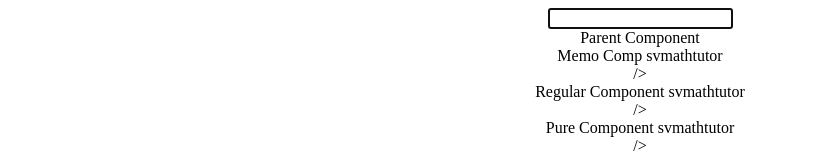
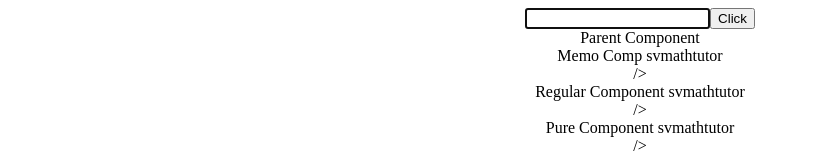
Before and after one commit to rob4abcba/ReactJS-Project, a React (Create React App) app: page / in a window 1280 px wide. Shown: the top 160 px of the page, without its empty margins (0-827 px from the left). Built offline with nearby package versions, Linux system fonts and the light colour scheme.

Commit message:
Access user's input via inputRef.current.value.

```diff
--- a/src/components/RefsDemo.js
+++ b/src/components/RefsDemo.js
@@ -12,10 +12,15 @@ class RefsDemo extends Component {
         console.log("this.inputRef = ", this.inputRef)
     }
 
+    clickHandler = () => {
+        alert(this.inputRef.current.value)
+    }
+
     render() {
         return (
             <div>
                 <input type="text" ref={this.inputRef} />
+                <button onClick={this.clickHandler}>Click</button>
             </div>
         )
     }
```
